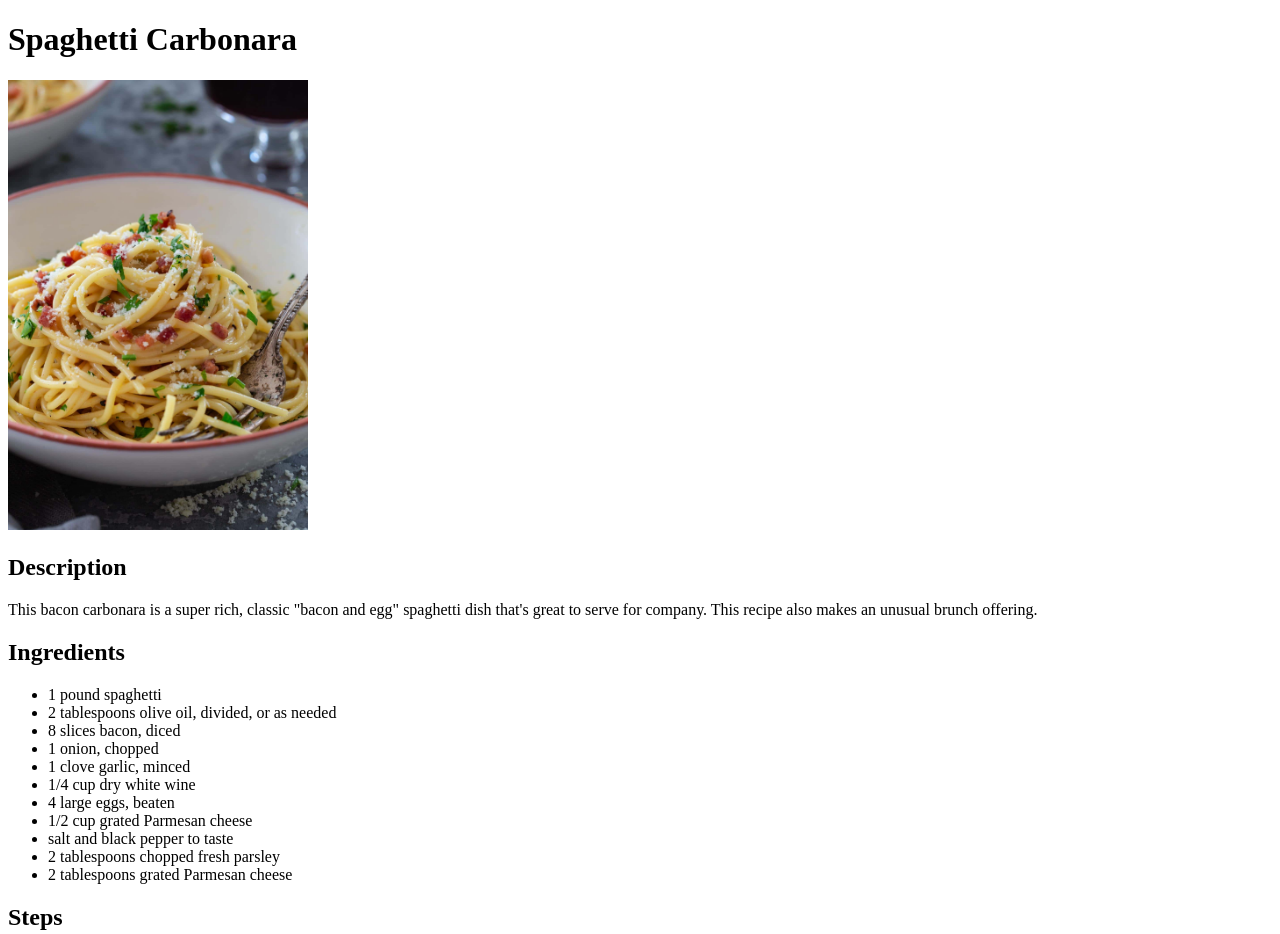
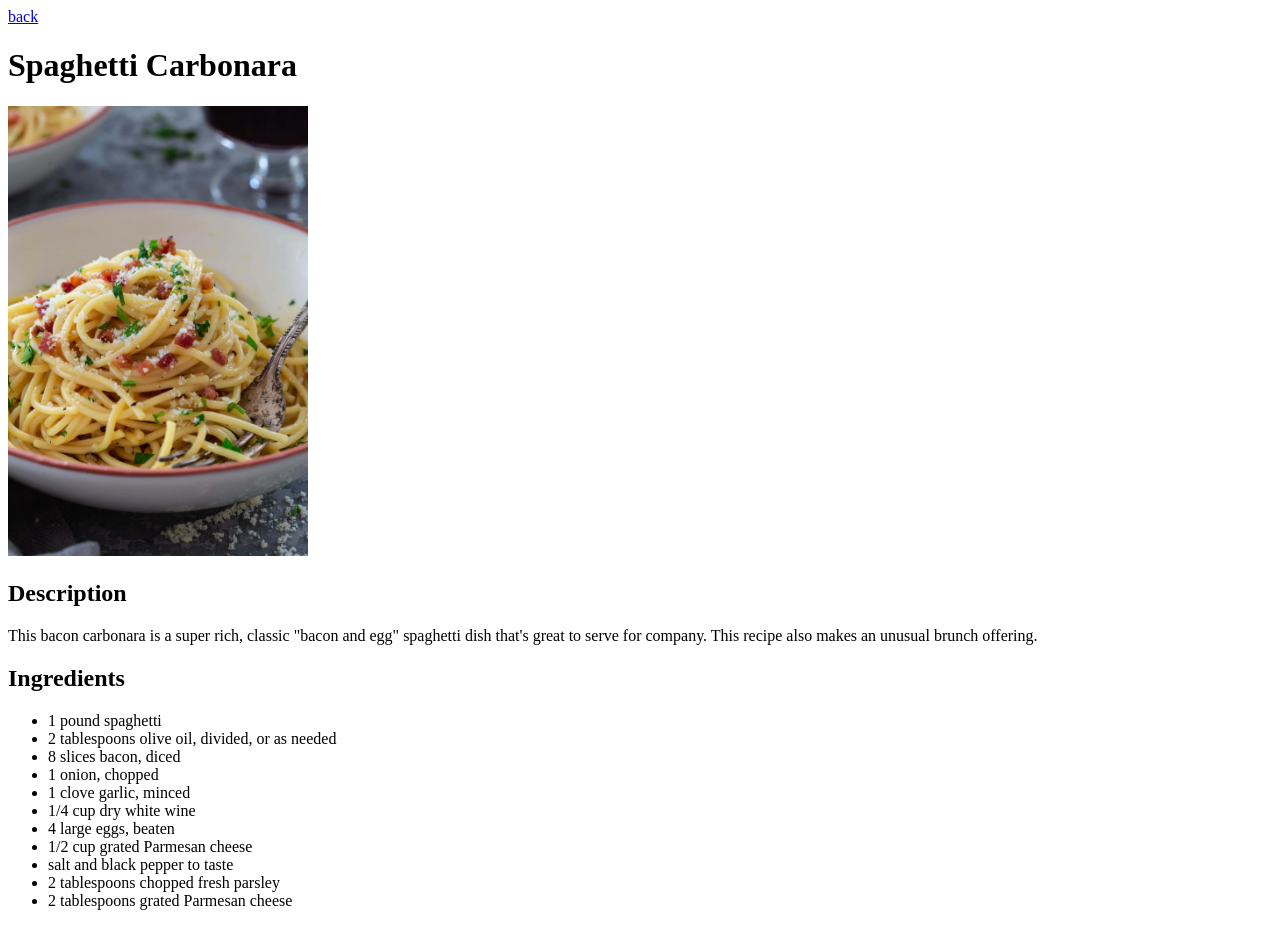
Before and after one commit to donnaven/odin-recipes, a plain HTML site: page recipes/Spaghetti.html in a window 1280 px wide. Shown: the top 934 px of the page. Drawn offline with Linux system fonts and the light colour scheme.

Commit message:
Add back button

```diff
--- a/recipes/Spaghetti.html
+++ b/recipes/Spaghetti.html
@@ -9,6 +9,7 @@
 </head>
 
 <body>
+    <a href="../index.html">back</a>
     <h1>Spaghetti Carbonara</h1>
 
     <img src="../images/spaghetti.jpg" width="300" alt="A picture of some
```
Also changed, not shown: recipes/chickensoup.html (+1 -0 lines), recipes/fries.html (+1 -0 lines).
